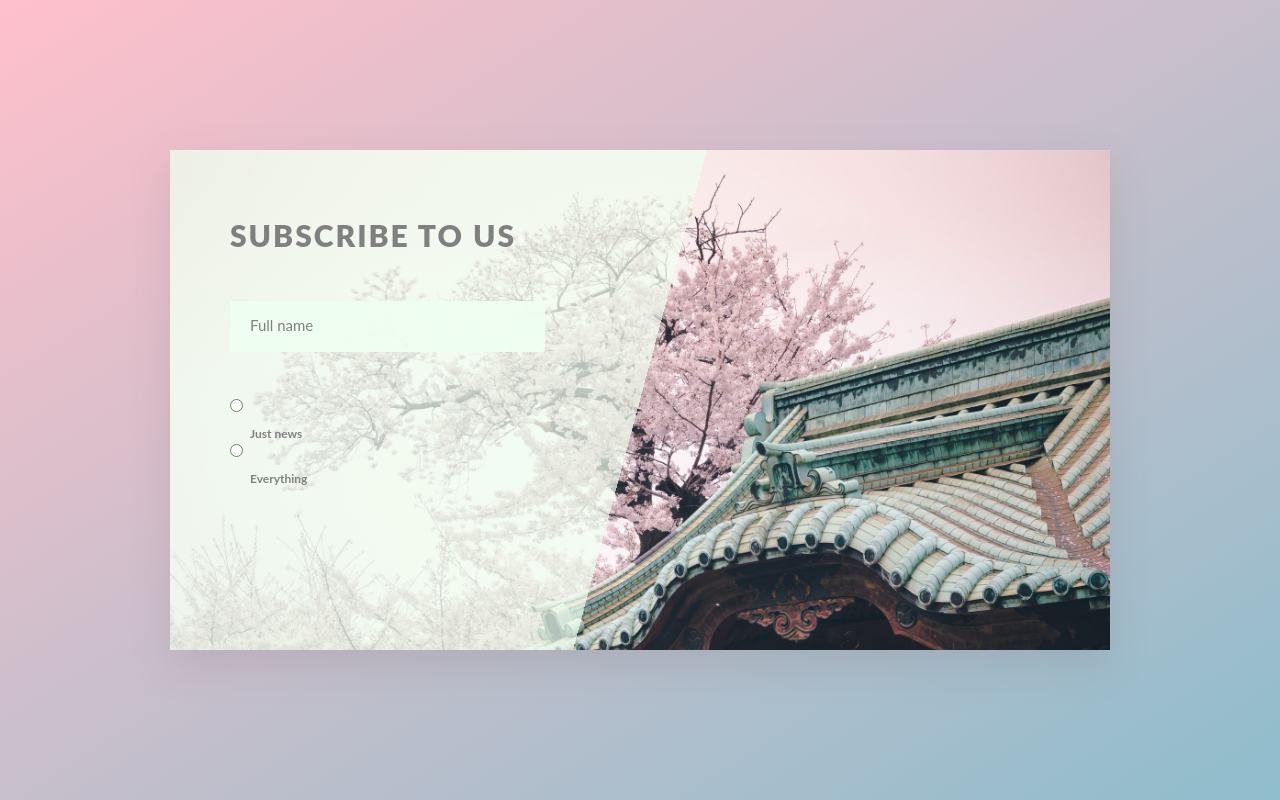
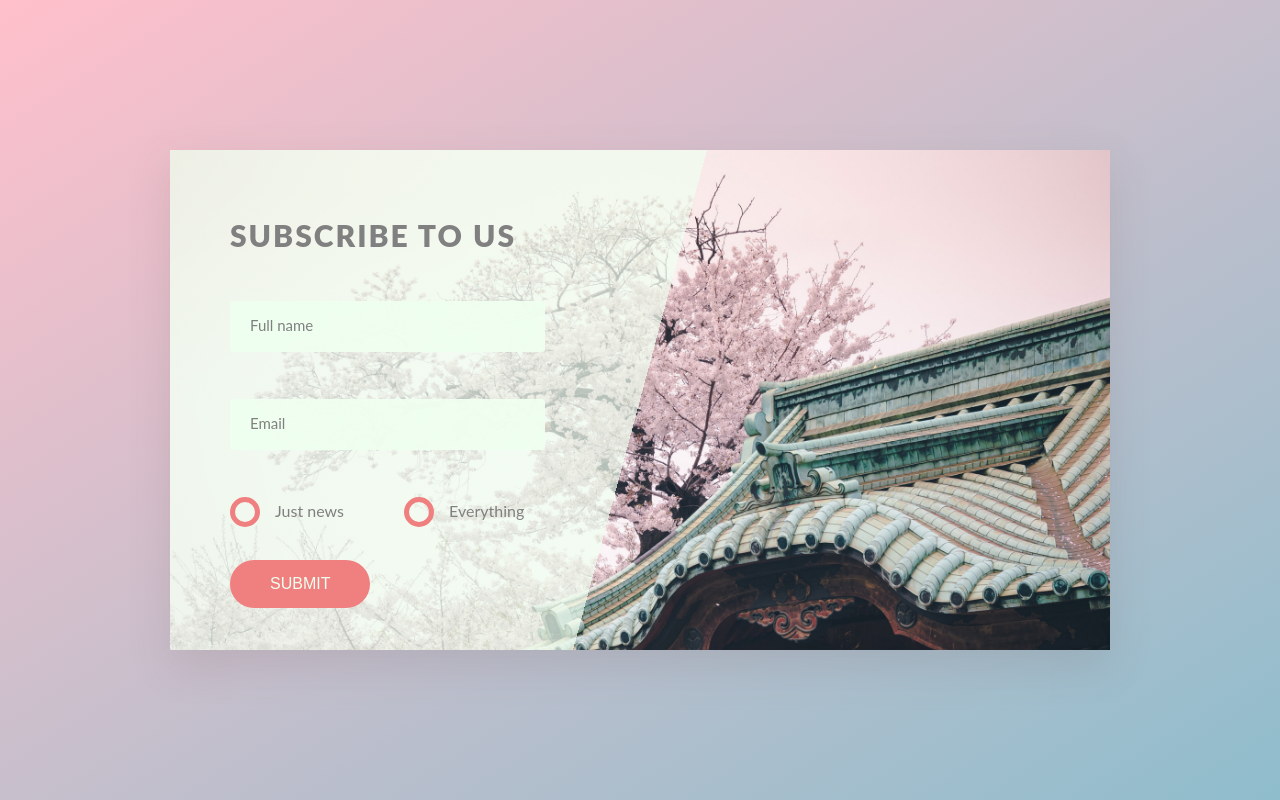
Before and after one commit to exroot/landing-page, a website: page index.html in a window 1280 px wide. Shown: the part 4812-5612 px from the top of the page. Drawn offline with Linux system fonts and the light colour scheme.

Commit message:
adding radio & submit buttons

```diff
--- a/index.html
+++ b/index.html
@@ -278,30 +278,36 @@
                                 <label for="name" class="form__label">Full name</label>
                             </div>
                             <div class="form__group">
+                                <input id="email" type="email" class="form__input" placeholder="Email" required>
+                                <label for="email" class="form__label">Email</label>
+                            </div>
+                            <div class="form__group ">
                                 <div class="form__radio-group">
                                     <input id="basic" type="radio" class="form__radio-input"
                                     name="plan" required>
-                                    <label for="basic" class="form__label">
+                                    <label for="basic" class="form__radio-label">
                                         <span class="form__radio-button">
 
                                         </span>
                                         Just news
                                     </label>
                                 </div>
-                                <div class="form__radio-group">
+                                <div class="form__radio-group ">
                                     <input id="full" type="radio" class="form__radio-input" name="plan" required>
-                                    <label for="full" class="form__label">
+                                    <label for="full" class="form__radio-label">
                                         <span class="form__radio-button"></span>
                                         Everything
                                     </label>
                                 </div>
+                            </div>
+                            <div class="form__group ">
+                                <button href="" class="btn btn--pink-dark u-margin-top-sm ">Submit</button>
                             </div>
                         </form>
                     </div>
                 </div>
             </div>
         </section>
-
     </main>
 </body>
 </html>
--- a/sass/base/_utilities.scss
+++ b/sass/base/_utilities.scss
@@ -1,28 +1,7 @@
-.u-center-text {
-    text-align: center;
-}
-
-.u-margin-bottom-bg {
-    margin-bottom: 8rem;
-}
-
-.u-margin-bottom-md {
-    margin-bottom: 4rem;
-}
-
-.u-margin-bottom-sm {
-    margin-bottom: 1.5rem;
-}
-
-
-.u-margin-top-bg {
-    margin-top: 8rem;
-}
-
-.u-margin-top-md {
-    margin-top: 4rem;
-}
-
-.u-margin-top-sm {
-    margin-top: 1.5rem;
-}
+.u-center-text { text-align: center !important; }
+.u-margin-bottom-bg { margin-bottom: 8rem !important; }
+.u-margin-bottom-md { margin-bottom: 4rem !important; }
+.u-margin-bottom-sm { margin-bottom: 1.5rem !important; }
+.u-margin-top-bg { margin-top: 8rem !important; }
+.u-margin-top-md { margin-top: 4rem !important; }
+.u-margin-top-sm { margin-top: 1.5rem !important; }
--- a/sass/components/_button.scss
+++ b/sass/components/_button.scss
@@ -7,7 +7,7 @@
             opacity: 0;
         }
     }
-    &:link, &:visited {
+    &,&:link, &:visited {
         text-transform: uppercase;
         text-decoration: none;
         padding: 1.5rem 4rem;
@@ -16,8 +16,11 @@
         border-radius: 10rem;
         position: relative;
         font-size: $default-font-size;
+        // changes for <button> element
+        border: none;
+        cursor: pointer;
     }
-    &:active {
+    &:focus, &:active {
         transform: translateY(-.1rem);
         box-shadow: 0 .5rem 1rem rgba($color-black, 0.10);
     }
--- a/sass/components/_form.scss
+++ b/sass/components/_form.scss
@@ -41,5 +41,45 @@
         visibility: hidden;
         transform: translateY(-4rem);
     }
+    &__radio-group {
+        width: 49%;
+        display: inline-block;
+    }
+    &__radio-label {
+        font-size: $default-font-size;
+        cursor: pointer;
+        position: relative;
+        padding-left: 4.5rem;
+    }
+    &__radio-input {
+        display: none;
+    }
+    &__radio-button {
+        height: 3rem;
+        width: 3rem;
+        border: 5px solid $color-primary-dark;
+        border-radius: 50%;
+        display: inline-block;
+        position: absolute;
+        top: -.4rem;
+        left: 0;
+        &::after {
+            content: "";
+            display: block;
+            width: 1.3rem;
+            height: 1.3rem;
+            border-radius: 50%;
+            position: absolute;
+            top: 0;
+            left: 0;
+            background-color: $color-primary-dark;
+            opacity: 0;
+            transition: opacity .3s;
+            transform: translate(30%, 30%);
+        }
+    }
+    &__radio-input:checked ~ &__radio-label &__radio-button::after {
+        opacity: 1;
+    }
 
 }
```
Also changed, not shown: css/main.css.
